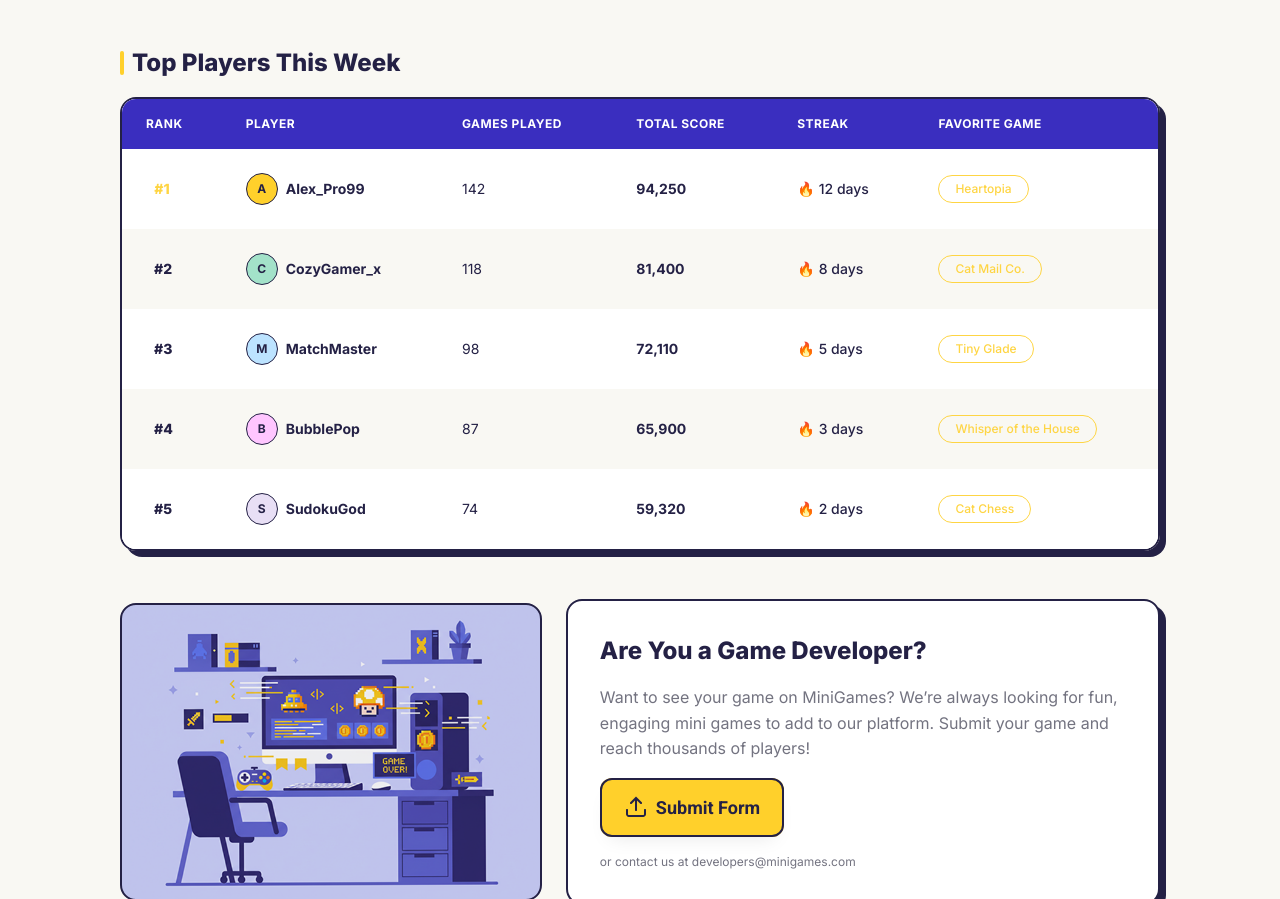
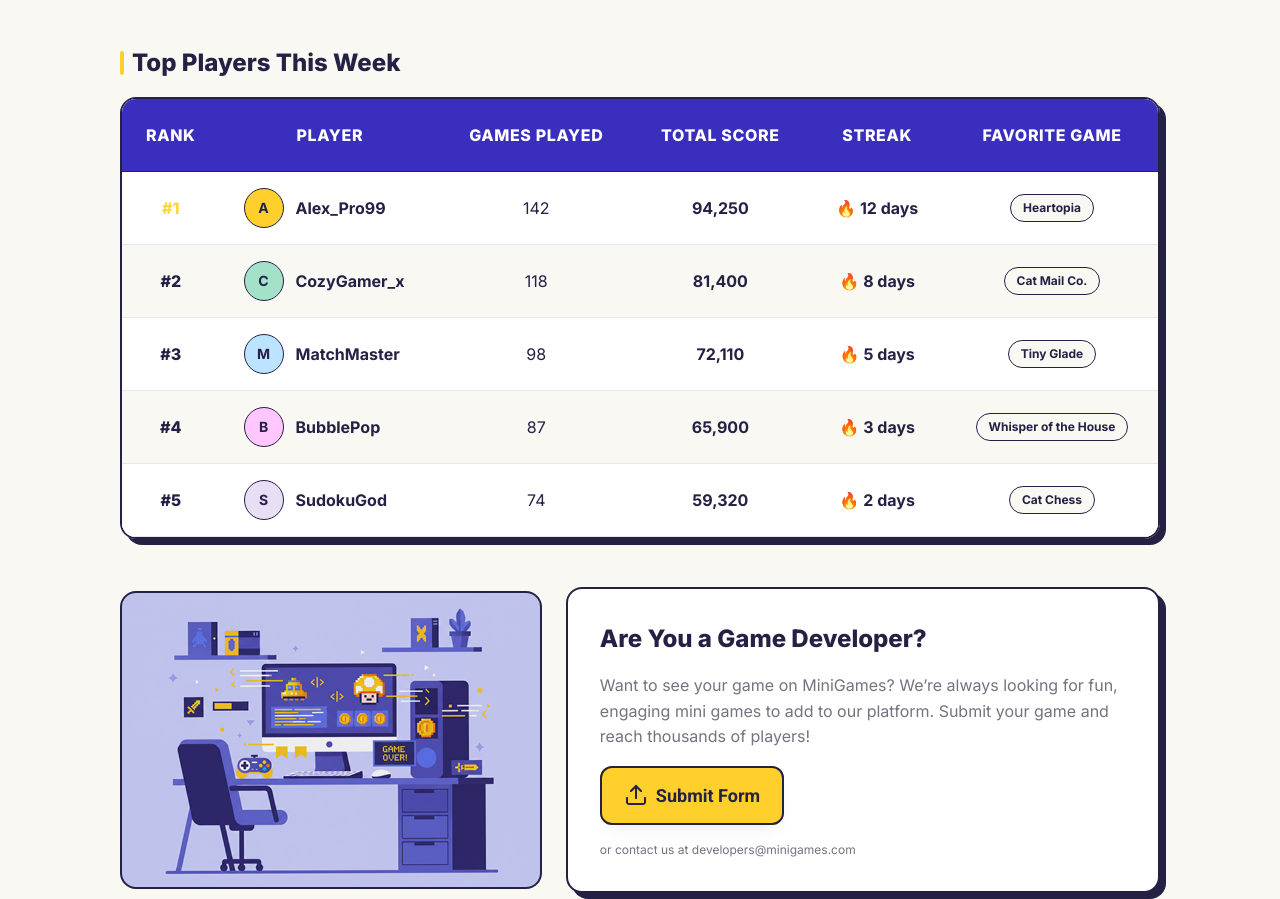
Before and after one commit to grgrsm/rsschool-minigames, a website built with Vite: page index.html in a window 1280 px wide. Shown: the part 1216-2115 px from the top of the page. Built offline with nearby package versions, Linux system fonts and the light colour scheme.

Commit message:
leaderboard fix

```diff
--- a/src/components/leaderboard/leaderboard.scss
+++ b/src/components/leaderboard/leaderboard.scss
@@ -9,14 +9,15 @@
 
 .leaderboard__scroll-area {
   overflow-x: auto;
-  border-radius: var(--corner-large);
-  border: 2px solid var(--color-on-primary);
-  box-shadow: var(--shadow-level-2);
+  border-radius: 16px;
+  border: 2.5px solid var(--color-on-primary);
+  box-shadow: 6px 6px 0 var(--color-on-primary);
 }
 
 .leaderboard {
   width: 100%;
   background-color: var(--color-white);
+  border-collapse: collapse;
 }
 
 .leaderboard__label-short {
@@ -48,13 +49,14 @@
 }
 
 .leaderboard th {
-  padding: var(--size-2) var(--size-3);
-  text-align: left;
-  font-size: var(--font-label-medium);
-  font-weight: var(--font-weight-bold);
+  padding: 24px;
+  text-align: center;
+  font-size: 16px;
+  font-weight: var(--font-weight-extra-bold);
   color: var(--color-white);
   text-transform: uppercase;
   letter-spacing: 0.04em;
+  border-bottom: 1.5px solid var(--color-on-primary);
 
   @include mobile {
     padding: var(--size-2) var(--size-1);
@@ -64,6 +66,7 @@
 
 .leaderboard__row {
   background-color: var(--color-white);
+  border-bottom: 1px solid var(--color-outline);
 
   &:nth-child(even) {
     background-color: var(--color-bg);
@@ -75,10 +78,12 @@
 }
 
 .leaderboard__cell {
-  padding: var(--size-3);
-  font-size: var(--font-body-small);
+  padding: 16px 24px;
+  font-size: 16px;
+  white-space: nowrap;
   color: var(--color-on-primary);
-  white-space: nowrap;
+  text-align: center;
+  vertical-align: middle;
 
   @include mobile {
     padding: var(--size-2) var(--size-1);
@@ -91,7 +96,9 @@
 }
 
 .leaderboard__cell--rank {
-  font-weight: var(--font-weight-bold);
+  width: 80px;
+  font-weight: var(--font-weight-extra-bold);
+  color: var(--color-on-primary);
 }
 
 .leaderboard__rank-badge {
@@ -100,8 +107,9 @@
   justify-content: center;
   min-width: var(--size-4);
   padding-inline: var(--size-1);
+  font-size: 16px;
+  font-weight: var(--font-weight-extra-bold);
   color: var(--color-on-primary);
-  font-weight: var(--font-weight-extra-bold);
 
   &--top {
     color: var(--color-gold-accent);
@@ -111,12 +119,19 @@
 .leaderboard__cell--player {
   display: flex;
   align-items: center;
-  gap: var(--size-1);
+  justify-content: flex-start;
+  gap: 12px;
+  font-size: 16px;
   font-weight: var(--font-weight-bold);
   color: var(--color-on-primary);
+  text-align: left;
 }
 
 .leaderboard__player-name {
+  color: var(--color-on-primary);
+  font-size: 16px;
+  font-weight: var(--font-weight-bold);
+
   @include small-mobile {
     max-width: 90px;
     overflow: hidden;
@@ -127,14 +142,15 @@
 
 .leaderboard__avatar {
   display: inline-flex;
+  flex: 0 0 40px;
   align-items: center;
   justify-content: center;
-  width: var(--size-4);
-  height: var(--size-4);
-  border-radius: var(--corner-full);
+  width: 40px;
+  height: 40px;
+  border-radius: 20px;
   border: 1.5px solid var(--color-on-primary);
   color: var(--color-on-primary);
-  font-size: var(--font-label-medium);
+  font-size: 14px;
   font-weight: var(--font-weight-bold);
 
   &--1 {
@@ -158,25 +174,37 @@
   }
 }
 
+.leaderboard__cell--games {
+  font-size: 16px;
+  font-weight: var(--font-weight-bold);
+  color: var(--color-on-primary);
+}
+
 .leaderboard__cell--score {
+  font-size: 16px;
   font-weight: var(--font-weight-bold);
+  color: var(--color-on-primary);
 }
 
 .leaderboard__streak {
   display: inline-flex;
   align-items: center;
+  justify-content: center;
   gap: var(--size-05);
   color: var(--color-on-primary);
-  font-weight: var(--font-weight-medium);
+  font-size: 16px;
+  font-weight: var(--font-weight-bold);
 }
 
 .leaderboard__badge {
   display: inline-flex;
-  padding: var(--size-05) var(--size-2);
-  border-radius: var(--corner-full);
-  background-color: transparent;
-  border: 1.5px solid var(--color-gold-accent);
-  color: var(--color-gold-accent);
-  font-size: var(--font-label-medium);
-  font-weight: var(--font-weight-medium);
+  align-items: center;
+  justify-content: center;
+  padding: 4px 12px;
+  border-radius: 20px;
+  background-color: var(--color-bg);
+  border: 1.5px solid var(--color-on-primary);
+  color: var(--color-on-primary);
+  font-size: 12px;
+  font-weight: var(--font-weight-bold);
 }
```
